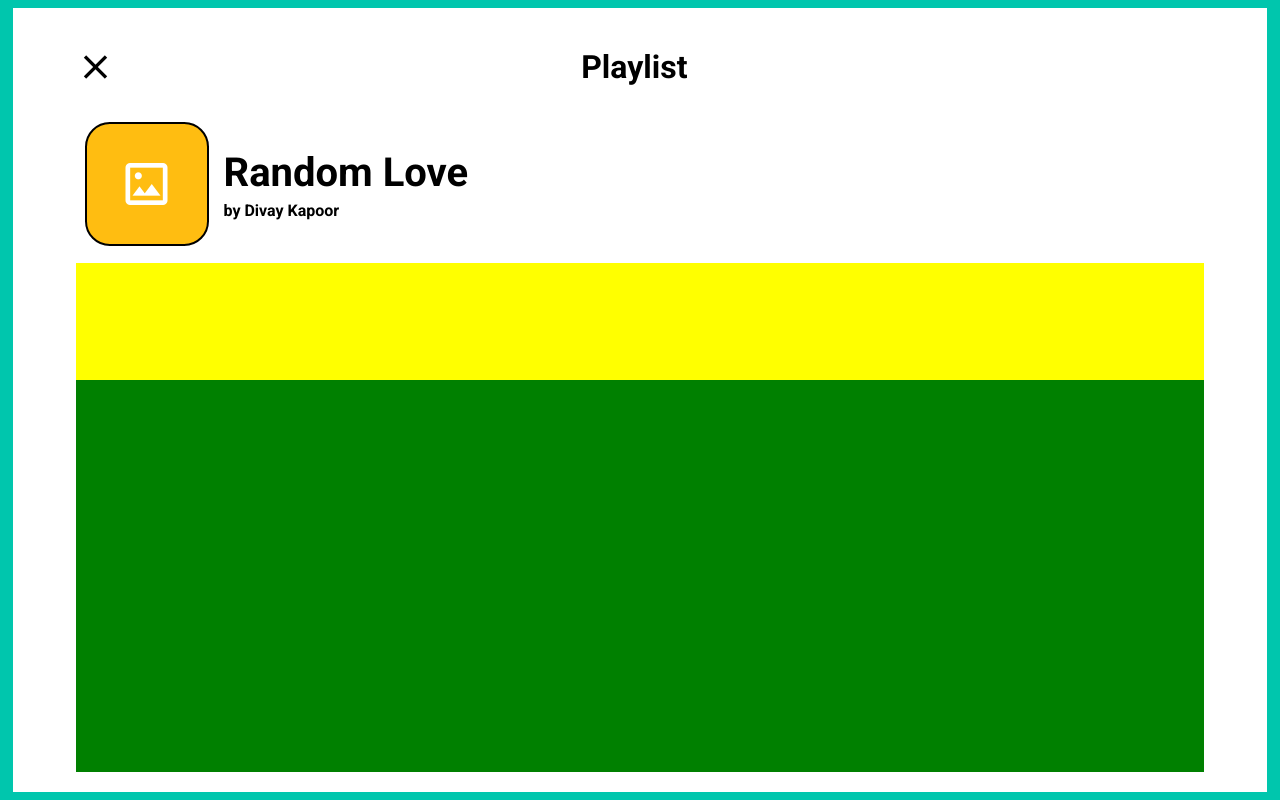
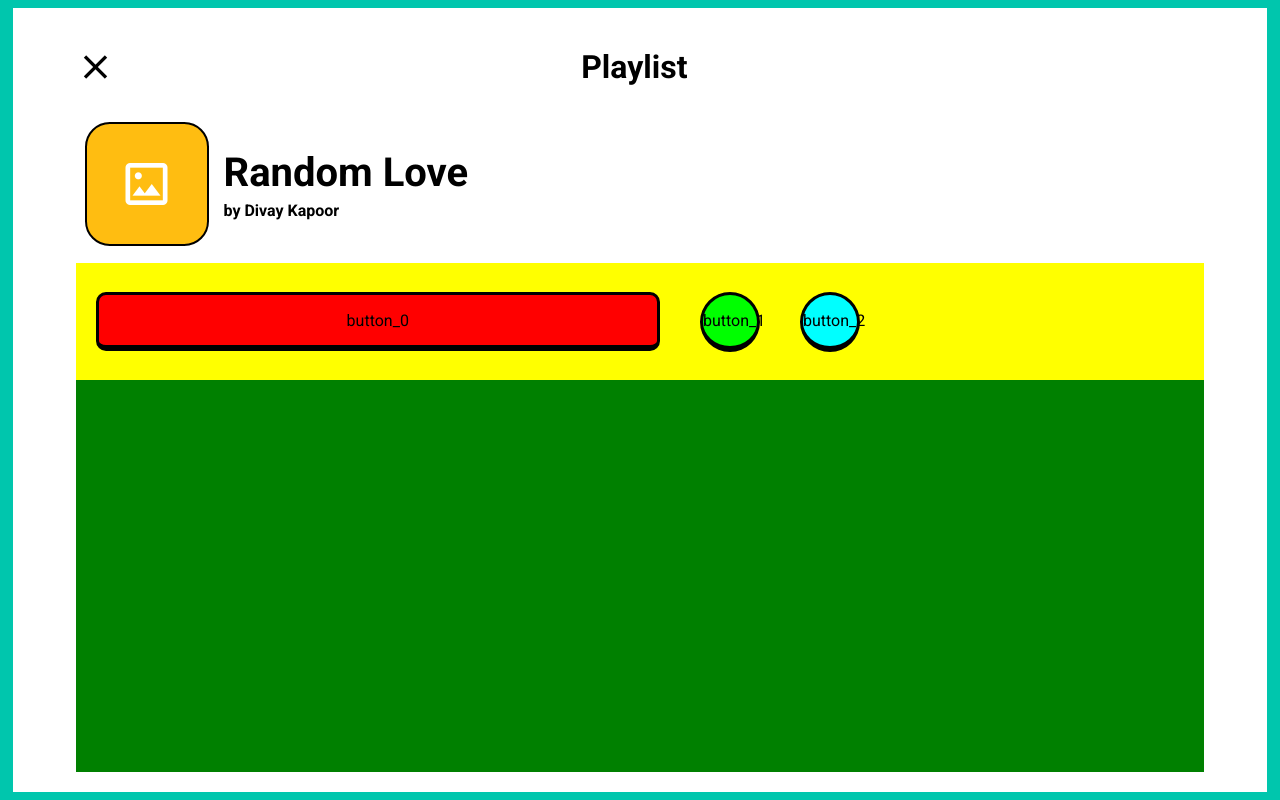
Before and after one commit to MoongStory/Moon-Light-Project, a PHP site: page / in a window 1280 px wide. Run offline with PHP 8.4, Linux system fonts and the light colour scheme.

Commit message:
버튼 모양 잡음

```diff
--- a/HTML & CSS/kokoa clone/challenge/5th/index.html
+++ b/HTML & CSS/kokoa clone/challenge/5th/index.html
@@ -25,7 +25,11 @@
           <label class="music-info__singer">by Divay Kapoor</label>
         </div>
       </div>
-      <div class="buttons"></div>
+      <div class="buttons">
+        <button>button_0</button>
+        <button>button_1</button>
+        <button>button_2</button>
+      </div>
       <div class="music-list"></div>
     </div>
   </body>
--- a/HTML & CSS/kokoa clone/challenge/5th/styles.css
+++ b/HTML & CSS/kokoa clone/challenge/5th/styles.css
@@ -111,6 +111,35 @@ body > div:first-child {
   width: 90%;
   height: 15%;
   background-color: yellow;
+  display: flex;
+  align-items: center;
+}
+
+.buttons button {
+  margin: 0px 20px;
+  border: 3px solid black;
+  border-width: 3px 3px 6px 3px;
+}
+
+.buttons button:nth-child(1) {
+  background-color: red;
+  width: 50%;
+  height: 50%;
+  border-radius: 10px;
+}
+
+.buttons button:nth-child(2) {
+  background-color: lime;
+  width: 60px;
+  height: 60px;
+  border-radius: 50%;
+}
+
+.buttons button:nth-child(3) {
+  background-color: cyan;
+  width: 60px;
+  height: 60px;
+  border-radius: 50%;
 }
 /* endregion buttons */
 
```
